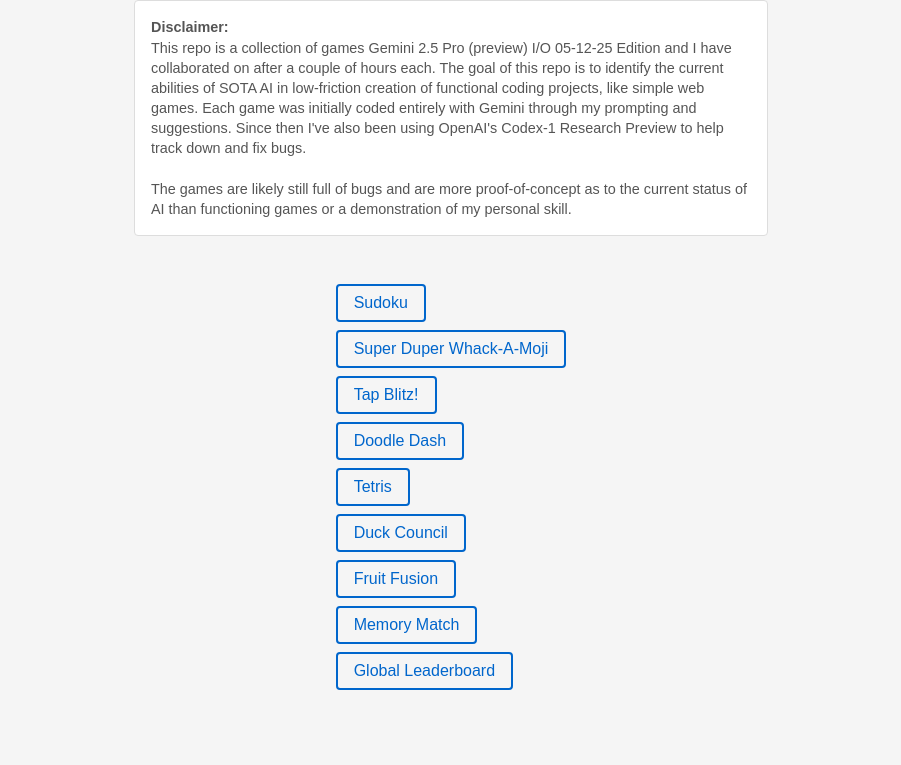
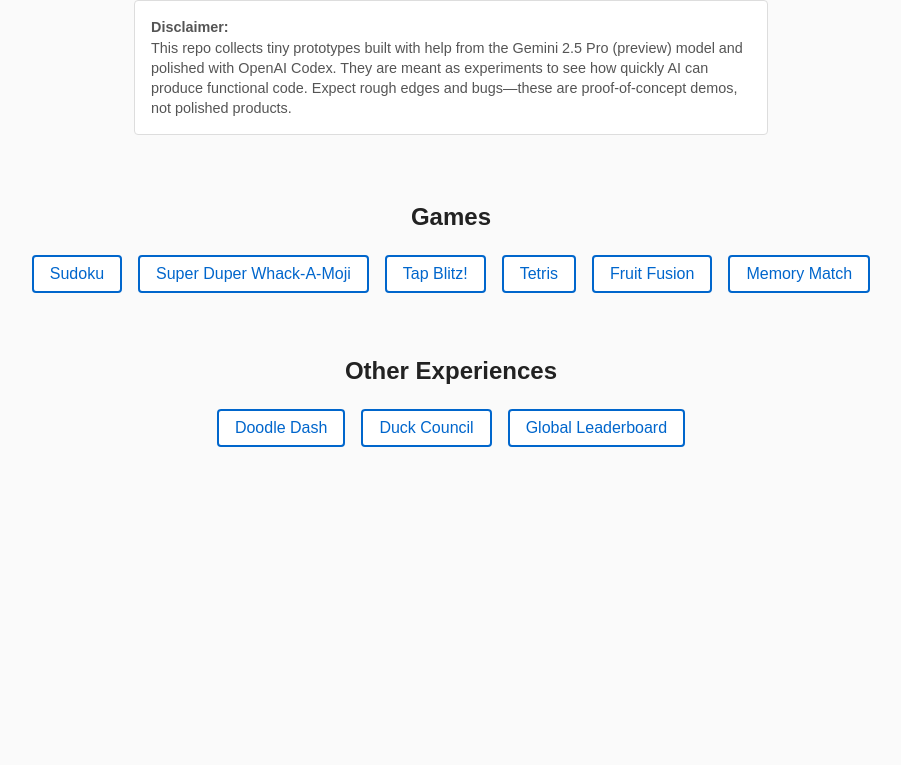
Before and after one commit to tydevdev/experimental-ai-games, a plain HTML site: page index.html in a window 1280 px wide. Shown: the part 99-864 px from the top of the page, without its empty margins (221-1122 px from the left). Drawn offline with Linux system fonts and the light colour scheme.

Commit message:
feat: redesign landing page and add experiences section

```diff
--- a/index.html
+++ b/index.html
@@ -3,70 +3,134 @@
 <head>
   <meta charset="UTF-8">
   <meta name="viewport" content="width=device-width,initial-scale=1.0">
-  <title>My Mini-Games Hub</title>
+  <title>Experimental AI Playground</title>
   <style>
-    body { margin:0; font-family:sans-serif; }
-    #menu, #gameContainer { width:100vw; height:100vh; }
+    body {
+      margin: 0;
+      font-family: sans-serif;
+      background: #fafafa;
+      color: #222;
+    }
+
+    #menu, #gameContainer {
+      width: 100vw;
+      height: 100vh;
+    }
+
     #menu {
-      display:flex; flex-direction:column; align-items:center;
-      padding:2rem; background:#f5f5f5;
+      display: flex;
+      flex-direction: column;
+      align-items: center;
+      justify-content: flex-start;
+      padding: 2rem;
     }
-    #menu h1 { margin-bottom:0.5rem; }
+
+    #menu h1 {
+      margin-bottom: 0.5rem;
+    }
+
     #disclaimer {
-      max-width:600px; margin-bottom:1.5rem;
-      font-size:0.9rem; color:#555; line-height:1.4;
-      background:#fff; padding:1rem; border-radius:4px;
-      border:1px solid #ddd;
+      max-width: 600px;
+      margin-bottom: 1.5rem;
+      font-size: 0.9rem;
+      color: #555;
+      line-height: 1.4;
+      background: #fff;
+      padding: 1rem;
+      border-radius: 4px;
+      border: 1px solid #ddd;
     }
-    #menu ul { list-style:none; padding:0; }
-    #menu li { margin:0.5rem 0; }
-    #menu a {
-      text-decoration:none; padding:0.5rem 1rem;
-      border:2px solid #0066cc; border-radius:4px;
-      color:#0066cc; display:inline-block;
+
+    .category {
+      margin-top: 1.5rem;
+      text-align: center;
     }
-    #menu a:hover { background:#e6f0ff; }
+
+    .category ul {
+      list-style: none;
+      padding: 0;
+      display: flex;
+      flex-wrap: wrap;
+      gap: 0.5rem;
+      justify-content: center;
+    }
+
+    .category li {
+      margin: 0.25rem;
+    }
+
+    .category a {
+      text-decoration: none;
+      padding: 0.5rem 1rem;
+      border: 2px solid #0066cc;
+      border-radius: 4px;
+      color: #0066cc;
+      display: inline-block;
+      background: #fff;
+    }
+
+    .category a:hover {
+      background: #e6f0ff;
+    }
+
     #gameContainer {
-      display:none; position:relative; background:#000;
+      display: none;
+      position: relative;
+      background: #000;
     }
+
     #backButton {
-      position:absolute; top:1rem; left:1rem;
-      z-index:10; padding:0.5rem 1rem;
-      background:#fff; border:2px solid #0066cc;
-      border-radius:4px; cursor:pointer;
+      position: absolute;
+      top: 1rem;
+      left: 1rem;
+      z-index: 10;
+      padding: 0.5rem 1rem;
+      background: #fff;
+      border: 2px solid #0066cc;
+      border-radius: 4px;
+      cursor: pointer;
     }
+
     #gameFrame {
-      width:100%; height:100%; border:none;
+      width: 100%;
+      height: 100%;
+      border: none;
     }
   </style>
 </head>
 <body>
 
-  <!-- ▶️ Game Menu -->
+  <!-- ▶️ Experience Menu -->
   <div id="menu">
-    <h1>🎮 Experimental AI Games</h1>
+    <h1>🧪 Experimental AI Playground</h1>
 
     <div id="disclaimer">
       <strong>Disclaimer:</strong><br>
-      This repo is a collection of games Gemini 2.5 Pro (preview) I/O 05-12-25 Edition and I have collaborated on after a couple of hours each.
-      The goal of this repo is to identify the current abilities of SOTA AI in low-friction creation of functional coding projects, like simple web games.
-      Each game was initially coded entirely with Gemini through my prompting and suggestions.
-      Since then I've also been using OpenAI's Codex-1 Research Preview to help track down and fix bugs.<br><br>
-      The games are likely still full of bugs and are more proof-of-concept as to the current status of AI than functioning games or a demonstration of my personal skill.
+      This repo collects tiny prototypes built with help from the Gemini 2.5 Pro (preview) model and polished with OpenAI Codex.
+      They are meant as experiments to see how quickly AI can produce functional code.
+      Expect rough edges and bugs&mdash;these are proof-of-concept demos, not polished products.
     </div>
 
+    <div class="category">
+      <h2>Games</h2>
       <ul>
         <li><a href="sudoku.html">Sudoku</a></li>
         <li><a href="whack-a-mole.html">Super Duper Whack-A-Moji</a></li>
         <li><a href="tap-blitz.html">Tap Blitz!</a></li>
-      <li><a href="doodle-dash.html">Doodle Dash</a></li>
         <li><a href="tetris.html">Tetris</a></li>
-      <li><a href="duck-council.html">Duck Council</a></li>
         <li><a href="fruit-fusion.html">Fruit Fusion</a></li>
         <li><a href="memory-match.html">Memory Match</a></li>
+      </ul>
+    </div>
+
+    <div class="category">
+      <h2>Other Experiences</h2>
+      <ul>
+        <li><a href="doodle-dash.html">Doodle Dash</a></li>
+        <li><a href="duck-council.html">Duck Council</a></li>
         <li><a href="global-leaderboard.html">Global Leaderboard</a></li>
-      <!-- …add one <li> per game-folder -->
       </ul>
+    </div>
   </div>
 
   <!-- 🕹️ Embedded Game Window -->
```
Also changed, not shown: README.md. Lines whose indentation alone changed are shown as unchanged.
